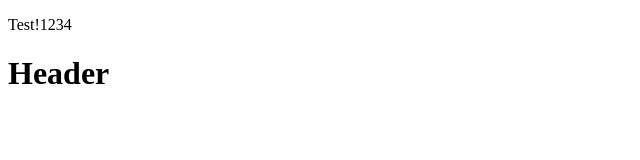
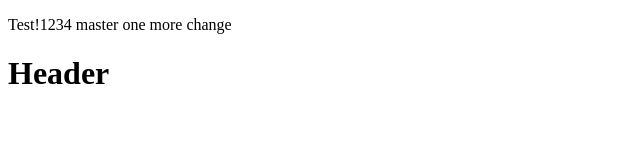
Before and after one commit to DjordjeStakic/test-project, a plain HTML site: page index.html in a window 1280 px wide. Shown: the whole page, without its empty margins (0-640 px from the left). Drawn offline with Linux system fonts and the light colour scheme.

Commit message:
Revert "Merge branch 'feat/test1'"
This reverts commit 95b03bd709f17e2106b023c02b7d924287eb413a, reversing
changes made to 5a78302e9b9f6115e43f1cb251bd70b10dd76266.

```diff
--- a/index.html
+++ b/index.html
@@ -1,6 +1,6 @@
 <!DOCTYPE html>
 <html>
-    <p>Test!1234</p>
+    <p>Test!1234 master one more change</p>
     <h1>
         Header
     </h1>
```
